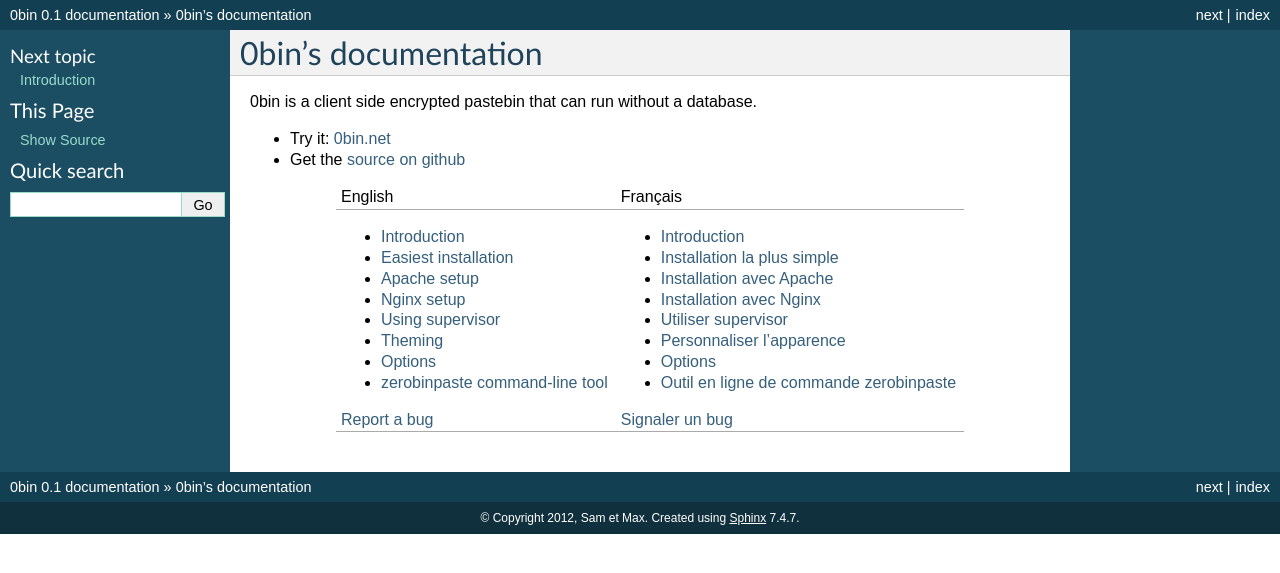
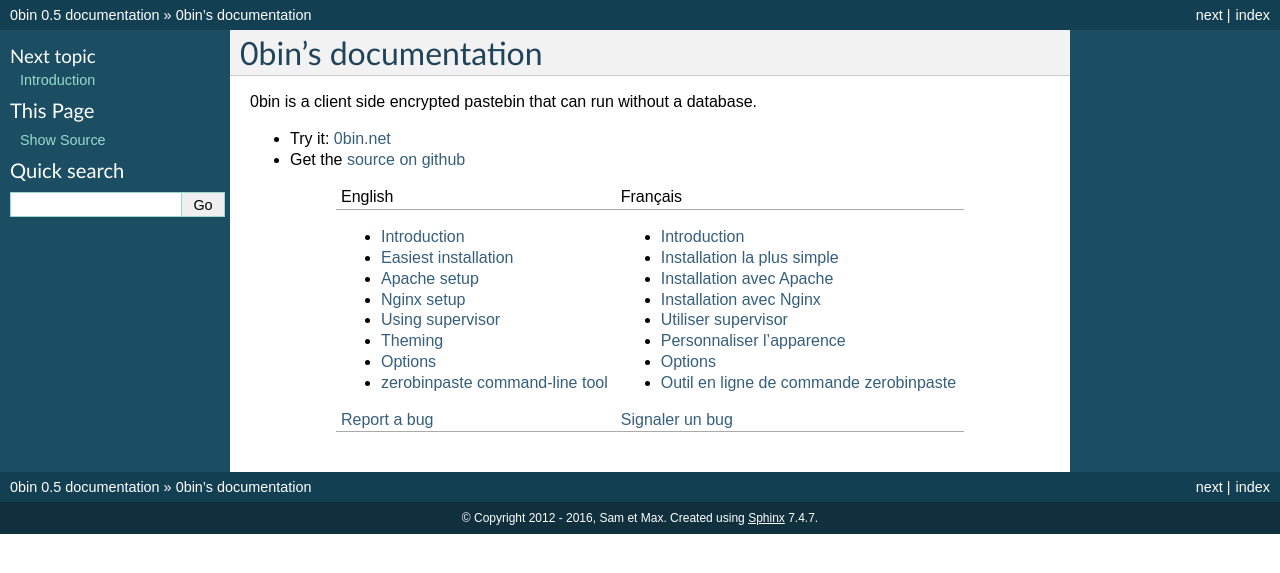
Before and after one commit to Tygs/0bin, a Sphinx documentation site: the page built from docs/index.rst, in a window 1280 px wide. Shown: the top 573 px of the page. Built offline with Sphinx 7.4.7, drawn with Linux system fonts in a browser that asks for light colours.

Commit message:
Update version and date

```diff
--- a/docs/conf.py
+++ b/docs/conf.py
@@ -41,16 +41,16 @@
 
 # General information about the project.
 project = u'0bin'
-copyright = u'2012, Sam et Max'
+copyright = u'2012 - 2016, Sam et Max'
 
 # The version info for the project you're documenting, acts as replacement for
 # |version| and |release|, also used in various other places throughout the
 # built documents.
 #
 # The short X.Y version.
-version = '0.1'
+version = '0.5'
 # The full version, including alpha/beta/rc tags.
-release = '0.1'
+release = '0.5'
 
 # The language for content autogenerated by Sphinx. Refer to documentation
 # for a list of supported languages.
```
